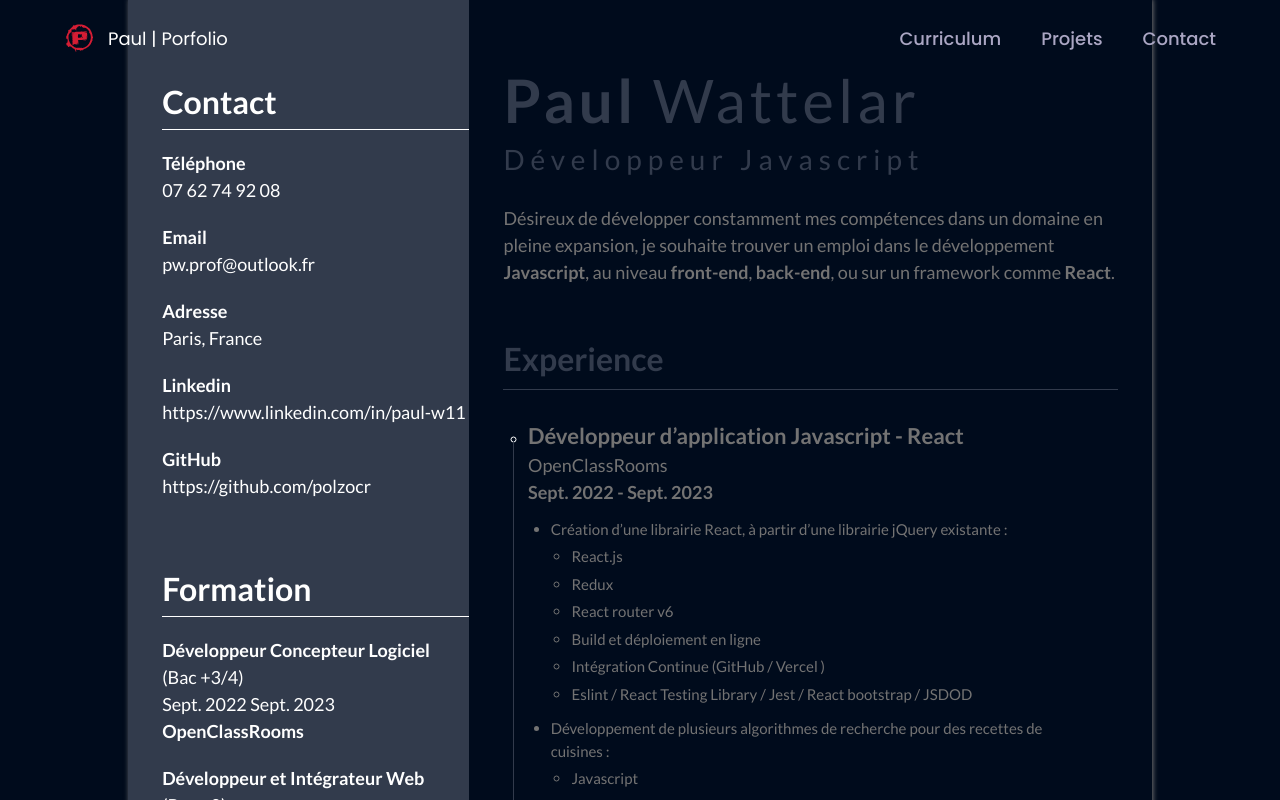
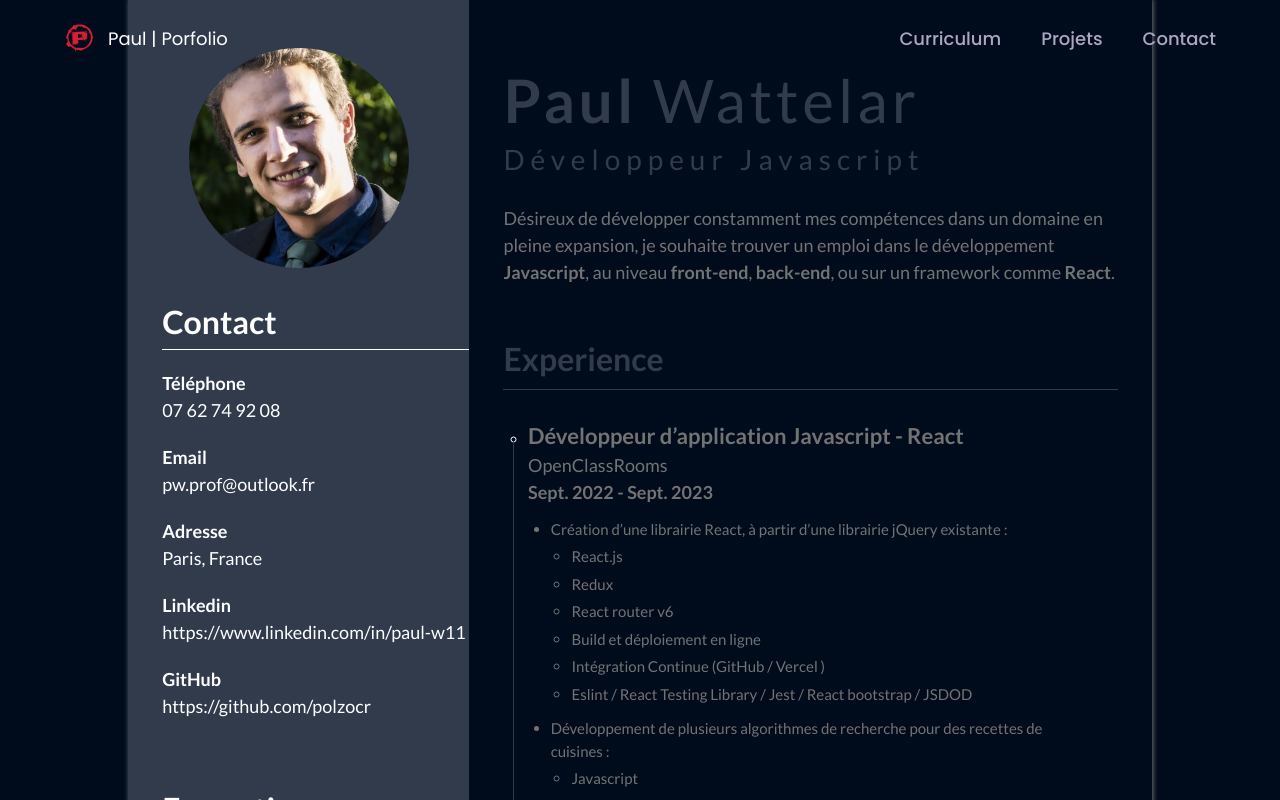
Before and after one commit to polzocr/3d_portfolio, a React (Vite) app: page /cv in a window 1280 px wide. Shown: the top 800 px of the page. Built offline with nearby package versions, Linux system fonts and the light colour scheme.

Commit message:
rewrite route with vercel

```diff
--- a/src/components/cv/Aside/index.jsx
+++ b/src/components/cv/Aside/index.jsx
@@ -8,9 +8,9 @@ import Infos from './Infos/index'
 export default function Aside(){
     return (
         <>
-            {/* <div className='container-photo'>
+            <div className='container-photo'>
                 <img src={photo} alt="photo-profil" />
-            </div> */}
+            </div>
             {asideDatas.map((data, index) => {
                 return <Infos
                     key={`${data.name}-${index}`}
```
Also changed, not shown: vercel.json (added).
